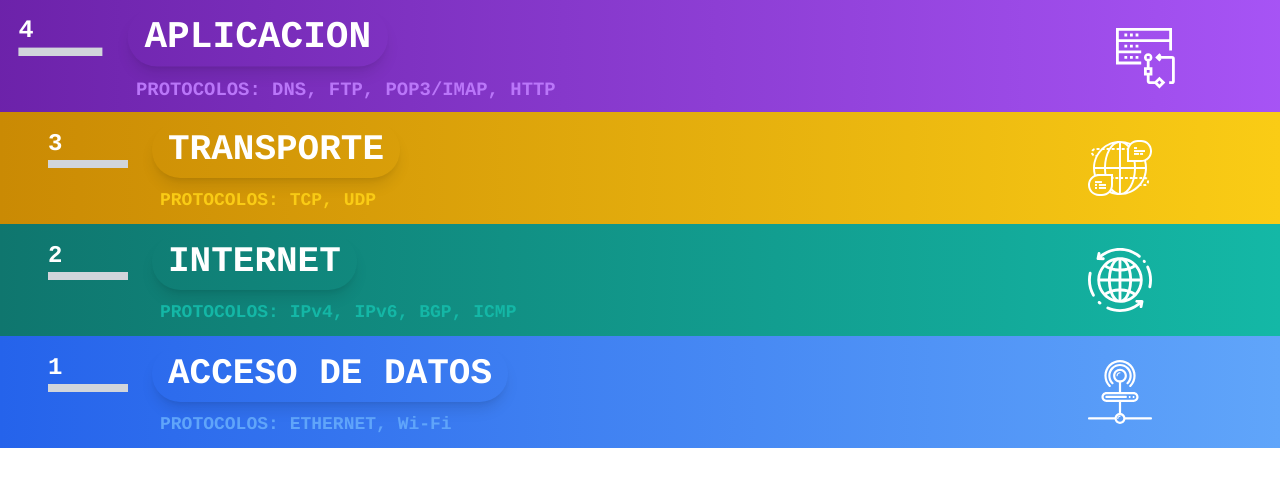
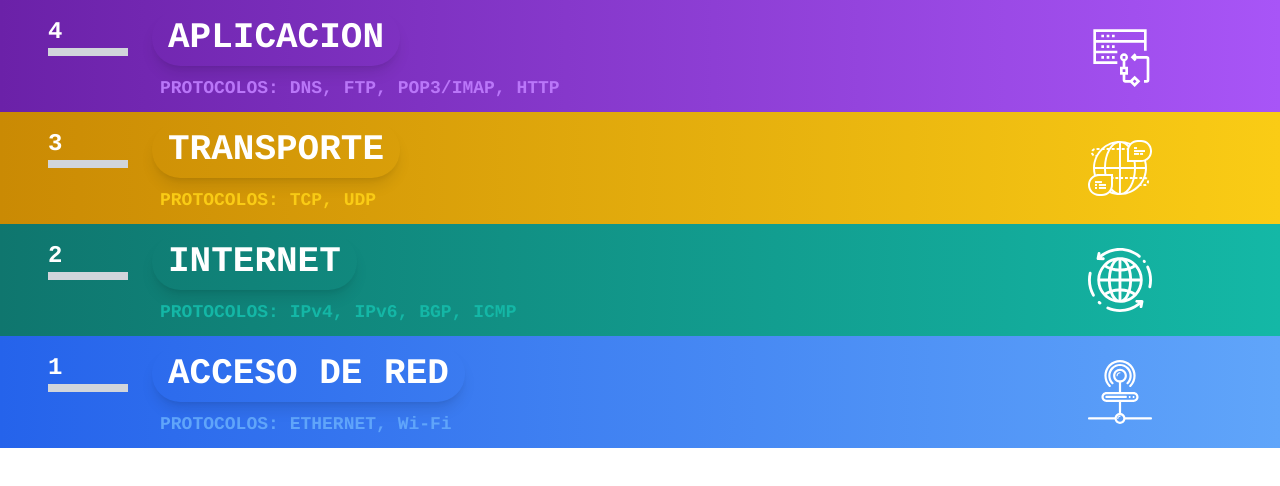
Before and after one commit to KennyASG/modelo_osi_tcp, a React (Vite) app: page /modelotcpip in a window 1280 px wide. Shown: the top 486 px of the page. Built offline with nearby package versions, Linux system fonts and the light colour scheme.

Commit message:
ADD: Descripcion de las capas
Se han agregado las descripciones de las capas

```diff
--- a/src/components/modelosi.jsx
+++ b/src/components/modelosi.jsx
@@ -1,4 +1,4 @@
-import React from "react";
+import React, { useState } from "react";
 
 const layers = [
   {
@@ -56,16 +56,33 @@ const layers = [
     bgColor: "bg-gradient-to-r from-pink-700 to-pink-500",
     textColor: "text-[#f472b6]",
     imgSrc: "/osi_fisica.svg",
-  },
+  }
 ];
 
+const layerDetails = {
+  7: "7. Capa de Aplicación (Application): Proporciona servicios de red a las aplicaciones del usuario final, actuando como una interfaz entre las aplicaciones y los servicios de red. Define protocolos que las aplicaciones utilizan para comunicarse entre sí.",
+  6: "6. Capa de Presentación (Presentation): Traduce, cifra y comprime los datos para la capa de aplicación. Se encarga de la representación de los datos, asegurando que la información enviada por la capa de aplicación de un sistema pueda ser leída por la capa de aplicación de otro sistema.",
+  5: "5. Capa de Sesión (Session): Establece, gestiona y termina sesiones entre aplicaciones en diferentes dispositivos. Coordina y organiza el intercambio de datos entre las aplicaciones.",
+  4: "4. Capa de Transporte (Transport): Proporciona una transferencia de datos confiable y transparente entre los sistemas finales, incluyendo el control de flujo, el establecimiento y terminación de conexiones, y la corrección de errores de extremo a extremo.",
+  3: "3. Capa de Red (Network): Gestiona el direccionamiento lógico y el enrutamiento de paquetes a través de la red. Determina la ruta que deben seguir los datos desde el origen hasta el destino a través de múltiples redes.",
+  2: "2. Capa de Enlace de Datos (Data Link): Proporciona la transferencia de datos de nodo a nodo, incluyendo la detección y corrección de errores que puedan ocurrir en la capa física. Organiza los bits en tramas de datos y controla el acceso al medio de transmisión.",
+  1: "1. Capa Física (Physical): Se encarga de la transmisión y recepción de bits sin procesar a través de un medio físico. Define las características eléctricas, mecánicas, de procedimiento y funcionales para activar, mantener y desactivar la conexión física entre sistemas."
+};
+
 const ModeloOSI = ({ expandApplicationLayer }) => {
+  const [expandedLayer, setExpandedLayer] = useState(null);
+
+  const handleExpand = (id) => {
+    setExpandedLayer(expandedLayer === id ? null : id);
+  };
+
   return (
     <div className="flex flex-col items-center justify-center w-full overflow-hidden">
       {layers.map((layer) => (
+        <div key={layer.id} className="w-full">
           <div
-          key={layer.id}
-          className={`w-full ${expandApplicationLayer && layer.id === 7 ? 'h-84' : 'h-28'} ${layer.bgColor} text-white flex items-center relative px-4 py-4 transition transform duration-300 hover:scale-105 hover:shadow-2xl`}
+            className={`w-full ${expandApplicationLayer && layer.id === 7 ? 'h-84' : 'h-28'} ${layer.bgColor} text-white flex items-center relative px-4 py-4 transition transform duration-300 hover:scale-105 hover:shadow-2xl cursor-pointer`}
+            onClick={() => handleExpand(layer.id)}
           >
             <div className="absolute left-12 top-4 text-2xl font-bold">
               {layer.id}
@@ -83,6 +100,12 @@ const ModeloOSI = ({ expandApplicationLayer }) => {
               <img src={layer.imgSrc} alt={layer.title} className="w-16 h-16" />
             </div>
           </div>
+          {expandedLayer === layer.id && (
+            <div className="p-4 text-lg bg-gray-200 text-black">
+              <p className="whitespace-pre-wrap">{layerDetails[layer.id]}</p>
+            </div>
+          )}
+        </div>
       ))}
     </div>
   );
--- a/src/components/modelotcpip.jsx
+++ b/src/components/modelotcpip.jsx
@@ -1,5 +1,4 @@
-// modelotcpip.jsx
-import React from "react";
+import React, { useState } from "react";
 
 const layers = [
   {
@@ -28,7 +27,7 @@ const layers = [
   },
   {
     id: 1,
-    title: "ACCESO DE DATOS",
+    title: "ACCESO DE RED",
     protocols: "ETHERNET, Wi-Fi",
     bgColor: "bg-gradient-to-r from-blue-600 to-blue-400",
     textColor: "text-[#60A5FA]",
@@ -36,19 +35,27 @@ const layers = [
   }
 ];
 
+const layerDetails = {
+  4: "4. Capa de Aplicación (Application): Proporciona servicios de red directamente a las aplicaciones del usuario final. Esta capa permite que las aplicaciones accedan a los servicios de red y define los protocolos utilizados por las aplicaciones para comunicarse.",
+  3: "3. Capa de Transporte (Transport): Asegura la transmisión confiable de datos entre dispositivos mediante el control de flujo, corrección de errores y segmentación de datos. Gestiona la comunicación de extremo a extremo y la retransmisión de datos perdidos o dañados.",
+  2: "2. Capa de Internet (Network): Se encarga del direccionamiento lógico y el enrutamiento de paquetes de datos a través de diferentes redes. Determina la mejor ruta para que los datos lleguen a su destino y maneja la fragmentación y reensamblaje de paquetes.",
+  1: "1. Capa de Acceso a la Red (Network Interface): Define los métodos para la transmisión de datos a través del medio físico de la red. Esto incluye especificaciones sobre los formatos de tramas de datos, protocolos de acceso al medio y transmisión física."
+};
+
 const Modelotcpip = ({ expandApplicationLayer, expandDataAccessLayer }) => {
+  const [expandedLayer, setExpandedLayer] = useState(null);
+
+  const handleExpand = (id) => {
+    setExpandedLayer(expandedLayer === id ? null : id);
+  };
+
   return (
     <div className="flex flex-col items-center justify-center w-full overflow-hidden">
       {layers.map((layer) => (
+        <div key={layer.id} className="w-full">
           <div
-          key={layer.id}
-          className={`w-full ${
-            expandApplicationLayer && layer.id === 4
-              ? 'h-[21.8rem]' // Tres veces el tamaño original
-              : expandDataAccessLayer && layer.id === 1
-              ? 'h-56' // Dos veces el tamaño original
-              : 'h-28'
-          } ${layer.bgColor} text-white flex items-center relative px-4 py-4 transition transform duration-300 hover:scale-105 hover:shadow-2xl`}
+            className={`w-full ${expandApplicationLayer && layer.id === 4 ? 'h-[21.8rem]' : expandDataAccessLayer && layer.id === 1 ? 'h-56' : 'h-28'} ${layer.bgColor} text-white flex items-center relative px-4 py-4 transition transform duration-300 hover:scale-105 hover:shadow-2xl cursor-pointer`}
+            onClick={() => handleExpand(layer.id)}
           >
             <div className="absolute left-12 top-4 text-2xl font-bold">
               {layer.id}
@@ -66,6 +73,12 @@ const Modelotcpip = ({ expandApplicationLayer, expandDataAccessLayer }) => {
               <img src={layer.imgSrc} alt={layer.title} className="w-16 h-16" />
             </div>
           </div>
+          {expandedLayer === layer.id && (
+            <div className="p-4 text-lg bg-gray-200 text-black">
+              <p className="whitespace-pre-wrap">{layerDetails[layer.id]}</p>
+            </div>
+          )}
+        </div>
       ))}
     </div>
   );
```
Lines whose indentation alone changed are shown as unchanged.
